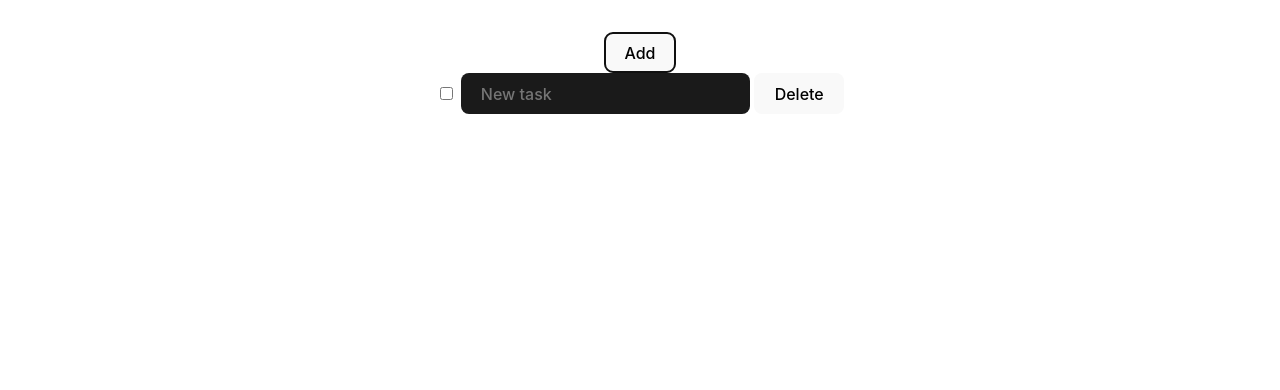
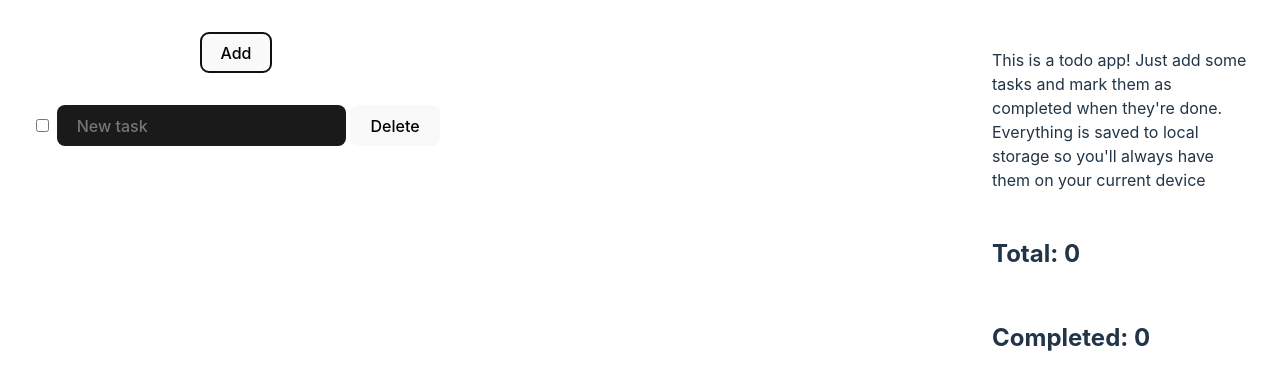
Before and after one commit to quite2simple/fp-labs, a website built with Vite: page lab2/index.html in a window 1280 px wide. Both pictures are taken after a click on the button "Add". Built offline with nearby package versions, Linux system fonts and the light colour scheme.

Commit message:
Saving and loading from local storage working, layout changed, added labels with counters that don't function yet

```diff
--- a/lab2/index.html
+++ b/lab2/index.html
@@ -15,9 +15,14 @@
       </div>
     </template>
     <div id="app">
-      <button id="add-todo">Add</button>
-      <div id="todo-list">
-
+      <div id="todo-panel">
+        <button id="add-todo">Add</button>
+        <div id="todo-list"></div>
+      </div>
+      <div id="info">
+        <p>This is a todo app! Just add some tasks and mark them as completed when they're done. Everything is saved to local storage so you'll always have them on your current device</p>
+        <h2>Total: 0</h2>
+        <h2>Completed: 0</h2>
       </div>
     </div>
     <script type="module" src="/src/main.js"></script>
--- a/lab2/src/main.js
+++ b/lab2/src/main.js
@@ -6,12 +6,21 @@ const todoTemplate = document.querySelector('#todo');
 const todoList = document.querySelector('#todo-list');
 const addTodoButton = document.querySelector('#add-todo');
 
+const savedTodos = loadTodos(localStorage) || [];
 const todoDataList = [];
 
-addTodoButton.addEventListener('click', () => {
+const saveToLocalStorage = (todos) => localStorage.setItem('todos', serializeTodos(todos));
+
+const newTodo = (data={}) => {
   const todo = createTodo(todoTemplate);
-  const todoData = setupTodo(todo, () => 'not implemented', {});
+  const todoData = setupTodo(todo, () => saveToLocalStorage(todoDataList), data);
   todoDataList.push(todoData);
+  todoList.append(todo);
+  saveToLocalStorage(todoDataList);
+}
 
-  todoList.append(todo);
-});
+for (const todoData of savedTodos) {
+  newTodo(todoData);
+}
+
+addTodoButton.addEventListener('click', newTodo);
--- a/lab2/src/style.css
+++ b/lab2/src/style.css
@@ -36,8 +36,8 @@ h1 {
 }
 
 #app {
-  max-width: 1280px;
-  margin: 0 auto;
+  display: flex;
+  justify-content: space-between;
   padding: 2rem;
   text-align: center;
 }
@@ -46,6 +46,22 @@ h1 {
   display: flex;
   flex-direction: column;
   gap: 0.5rem;
+}
+
+#info {
+  max-width: 20vw;
+  text-align: left;
+  display: flex;
+  flex-direction: column;
+  gap: 0.5rem;
+}
+
+#todo-panel {
+  display: flex;
+  flex-direction: column;
+  align-items: center;
+  gap: 2rem;
+  min-width: 30vw;
 }
 
 .logo {
@@ -79,6 +95,7 @@ button {
   background-color: #1a1a1a;
   cursor: pointer;
   transition: border-color 0.25s;
+  width: fit-content;
 }
 button:hover {
   border-color: #646cff;
--- a/lab2/src/todo.js
+++ b/lab2/src/todo.js
@@ -9,16 +9,22 @@ export const setupTodo = (todo, onChange, data) => {
     const todoDelete = todo.querySelector('.todo-delete');
 
     const todoData = {
-        completed: data.completed,
-        text: data.checked,
+        completed: data.completed || false,
+        text: data.text || '',
         deleted: false
     };
+
+    todoCompleted.checked = todoData.completed;
+    todoText.value = todoData.text;
 
     todoCompleted.addEventListener('change', () => {
         todoData.completed = todoCompleted.checked;
         onChange();
     });
-    todoText.addEventListener('input', () => todoData.text = todoText.value);
+    todoText.addEventListener('input', () => {
+        todoData.text = todoText.value,
+        onChange();
+    });
     todoDelete.addEventListener('click', () => {
         todoData.deleted = true;
         onChange();
```
